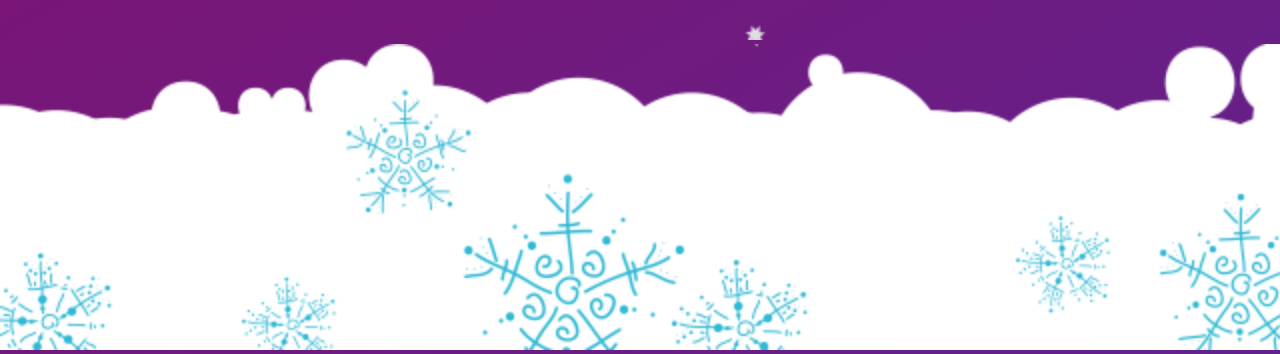
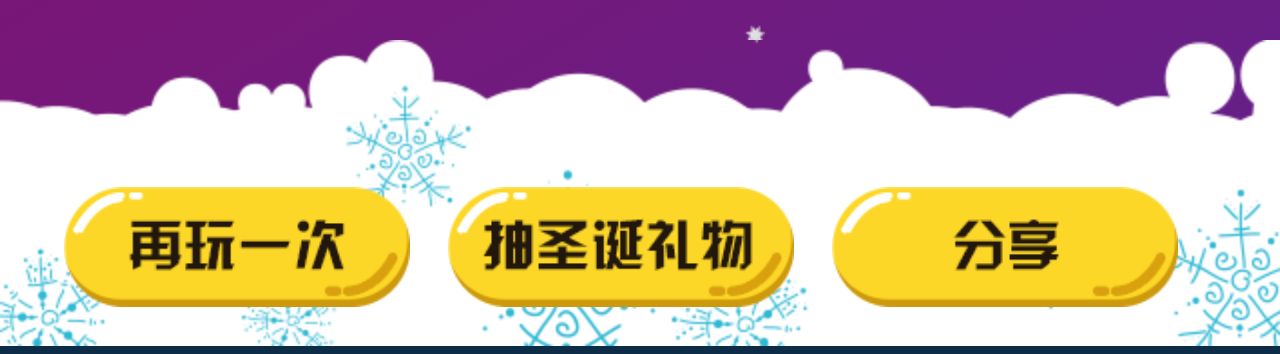
Before and after one commit to lgh06/Christ, a website: page html/result.html in a window 1280 px wide. Shown: the part 1641-1995 px from the top of the page. Drawn offline with Linux system fonts and the light colour scheme.

Commit message:
result page buttons OK

```diff
--- a/html/result.html
+++ b/html/result.html
@@ -28,6 +28,9 @@
 	<p class="tip">
 		将在圣诞为
 	</p>
+	<img class="replay" src="../res/img/2/replay.png"/>
+	<img class="game" src="../res/img/2/game.png"/>
+	<img class="share" src="../res/img/2/share.png"/>
 </div>
 
 </body>
--- a/res/css/result.less
+++ b/res/css/result.less
@@ -10,6 +10,7 @@
         position: relative;
         img{
             position: absolute;
+            display: block;
         }
         img.bg{
             position: static;
@@ -32,6 +33,19 @@
                 color:#FCD727;
             }
         }
+        .replay,.game,.share{
+            width: 27%;
+            bottom: 2%;
+        }
+        .replay{
+            left: 5%;
+        }
+        .game{
+            left: 35%;
+        }
+        .share{
+            left: 65%;
+        }
     }
 
 }
```
Also changed, not shown: res/img/2/game.png (added), res/img/2/replay.png (added), res/img/2/share.png (added).
